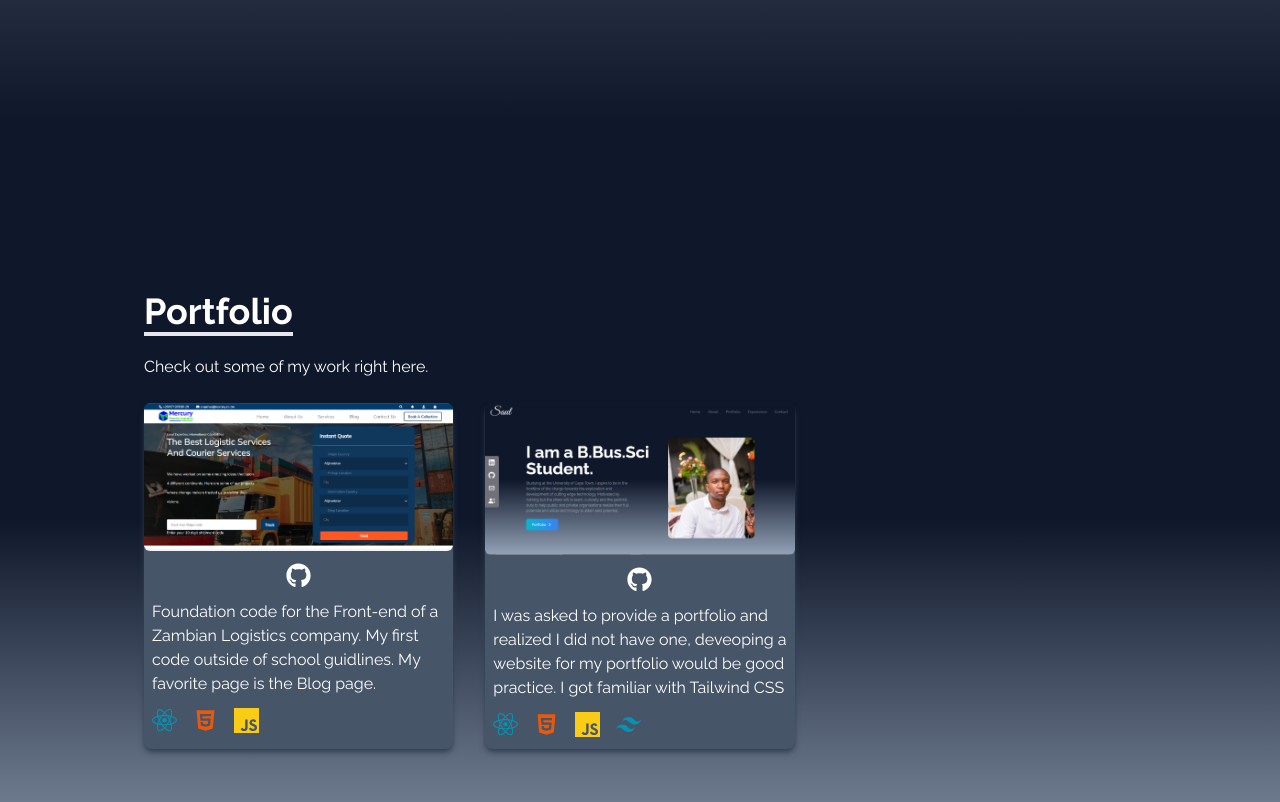
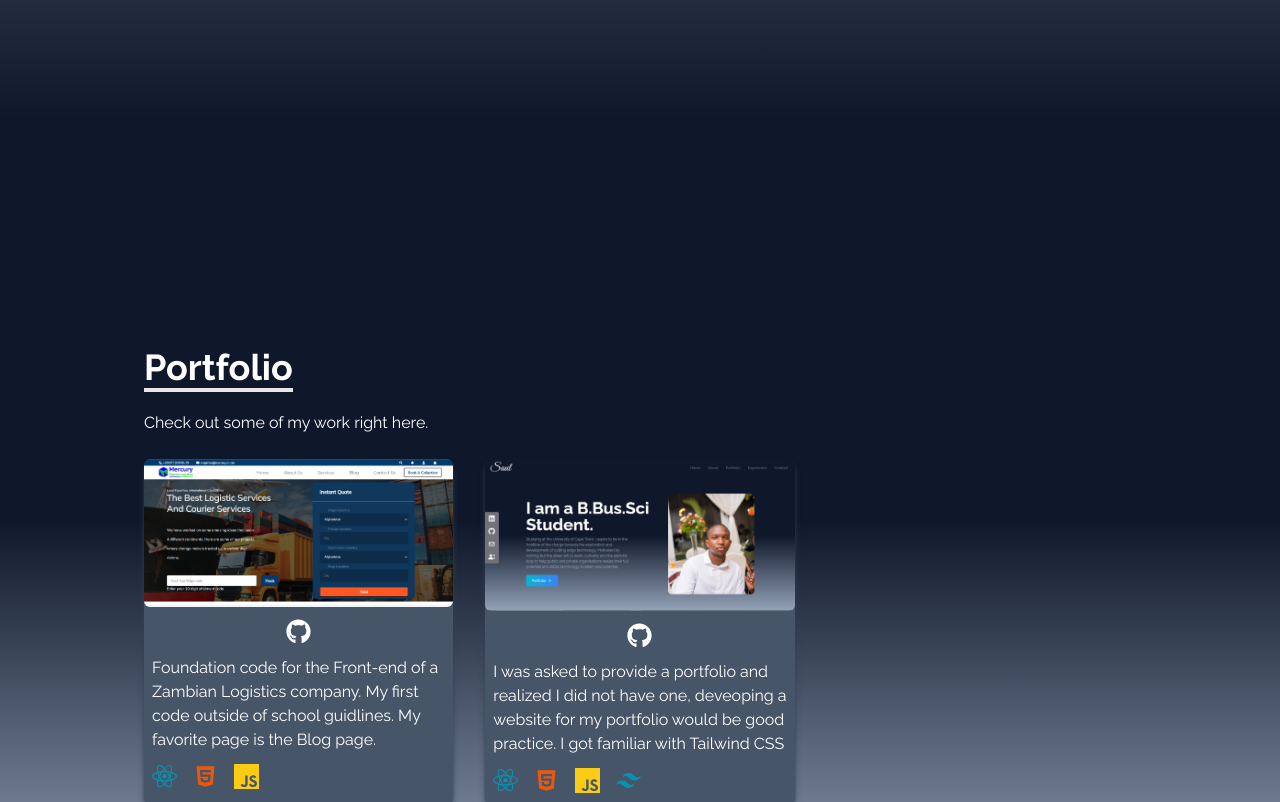
Before and after one commit to chipwayambokomas/MyPortfolio, a React (Create React App) app: page / in a window 1280 px wide. Shown: the part 1480-2282 px from the top of the page. Built offline with nearby package versions, Linux system fonts and the light colour scheme.

Commit message:
Update Portfolio.jsx

```diff
--- a/src/components/Portfolio.jsx
+++ b/src/components/Portfolio.jsx
@@ -66,7 +66,7 @@ const Portfolio = () => {
     >
       <div
         className="max-w-screen-lg p-4 mx-auto flex flex-col justify-center w-full
-         h-full"
+         h-full pt-32"
       >
         <div>
           <p className="text-4xl  font-bold inline border-b-4  ">Portfolio</p>
```
